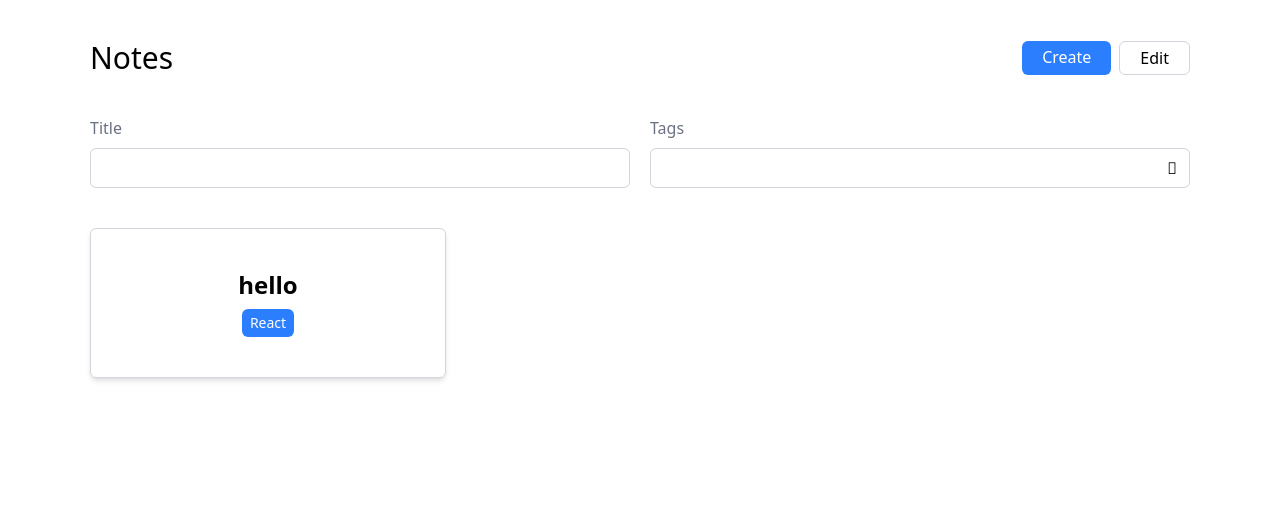
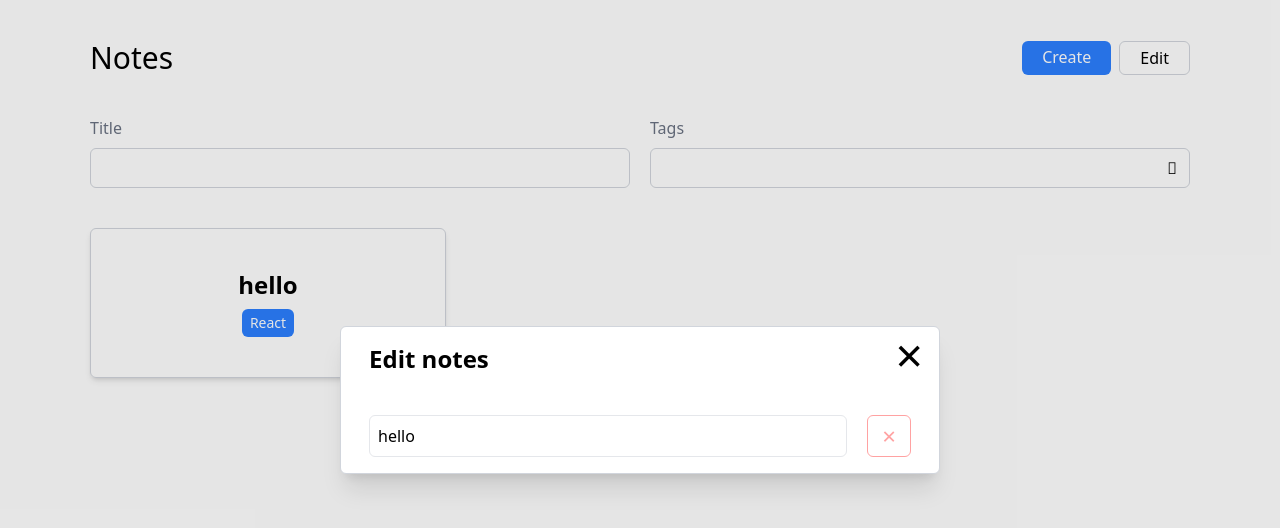
Before and after one commit to karal63/notes-project, a Vue app: page / in a window 1280 px wide. Both pictures are taken after a click on the button "Edit". Shown: the top 528 px of the page. Built offline with nearby package versions, Linux system fonts and the light colour scheme.

Commit message:
Allows to rename or delete notes through global modal.

```diff
--- /dev/null
+++ b/src/components/Modal.vue
@@ -0,0 +1,73 @@
+<template>
+    <div ref="modal" class="absolute w-full h-full top-0 right-0 bg-black/10">
+        <div
+            class="absolute left-1/2 transform -translate-[50%] top-1/2 border border-gray-300 shadow-xl px-7 py-4 w-[600px] bg-white rounded-md"
+        >
+            <h1 class="text-left text-2xl font-semibold">Edit notes</h1>
+
+            <ul class="mt-10 flex flex-col gap-2">
+                <li
+                    v-for="note in store.notes"
+                    class="w-full transition-all flex gap-5"
+                >
+                    <input
+                        type="text"
+                        :value="note.name"
+                        @input="
+                            (e) => store.editNoteName(note.id, e.target.value)
+                        "
+                        class="py-2 px-2 w-full border border-gray-200 rounded-md outline-blue-500 hover:bg-gray-100"
+                    />
+
+                    <div class="w-[50px]">
+                        <button
+                            @click="store.deleteNote(note.id)"
+                            class="border h-full w-full border-red-300 text-red-300 rounded-md text-2xl cursor-pointer"
+                        >
+                            &times;
+                        </button>
+                    </div>
+                </li>
+            </ul>
+
+            <!-- make note name updating, create for every list element a component or smth -->
+
+            <button
+                @click="emit('hideModal')"
+                class="absolute top-1 right-4 text-5xl cursor-pointer"
+            >
+                &times;
+            </button>
+        </div>
+    </div>
+</template>
+
+<script setup lang="ts">
+import { onMounted, onUnmounted, useTemplateRef } from "vue";
+import { useGlobalStore } from "../store";
+
+const emit = defineEmits<{
+    (e: "hideModal"): void;
+}>();
+
+const store = useGlobalStore();
+
+const modal = useTemplateRef("modal");
+
+const hide = (e: Event) => {
+    if ((e.target as HTMLElement) === modal.value) {
+        emit("hideModal");
+    }
+};
+
+let handleClick: EventListener;
+
+onMounted(() => {
+    handleClick = hide;
+    document.addEventListener("click", handleClick);
+});
+
+onUnmounted(() => {
+    document.removeEventListener("click", handleClick);
+});
+</script>
--- a/src/pages/Home.vue
+++ b/src/pages/Home.vue
@@ -10,6 +10,7 @@
                 Create
             </RouterLink>
             <button
+                @click="modelOpen = true"
                 class="px-5 py-1 rounded-md border border-gray-300 cursor-pointer"
             >
                 Edit
@@ -100,6 +101,8 @@
             </div>
         </RouterLink>
     </div>
+
+    <Modal v-if="modelOpen" @hideModal="modelOpen = false" />
 </template>
 
 <script setup lang="ts">
@@ -107,6 +110,7 @@ import { RouterLink } from "vue-router";
 import { useGlobalStore } from "../store";
 import { ref } from "vue";
 import type { Tag } from "../types";
+import Modal from "../components/Modal.vue";
 const store = useGlobalStore();
 
 const noteName = ref<string>("");
@@ -114,6 +118,7 @@ const tags = ref<Tag[]>([]);
 const tagName = ref<string>("");
 
 const tagsDropListOpen = ref(false);
+const modelOpen = ref(false);
 
 const addTag = () => {
     const maxIndex =
--- a/src/store.ts
+++ b/src/store.ts
@@ -27,11 +27,25 @@ export const useGlobalStore = defineStore("storeId", () => {
         localStorage.setItem("NOTES", JSON.stringify(notes.value));
     };
 
+    const editNoteName = (id?: number, newName?: string) => {
+        notes.value = notes.value.map((note) => {
+            if (note.id === id) {
+                ``;
+                return {
+                    ...note,
+                    name: newName,
+                };
+            }
+            return note;
+        });
+        localStorage.setItem("NOTES", JSON.stringify(notes.value));
+    };
+
     const getNextId = (items: any) => {
         return items.value.length > 0
             ? Math.max(...items.value.map((item: any) => item.id)) + 1
             : 0;
     };
 
-    return { notes, addNote, deleteNote };
+    return { notes, addNote, deleteNote, editNoteName };
 });
```
